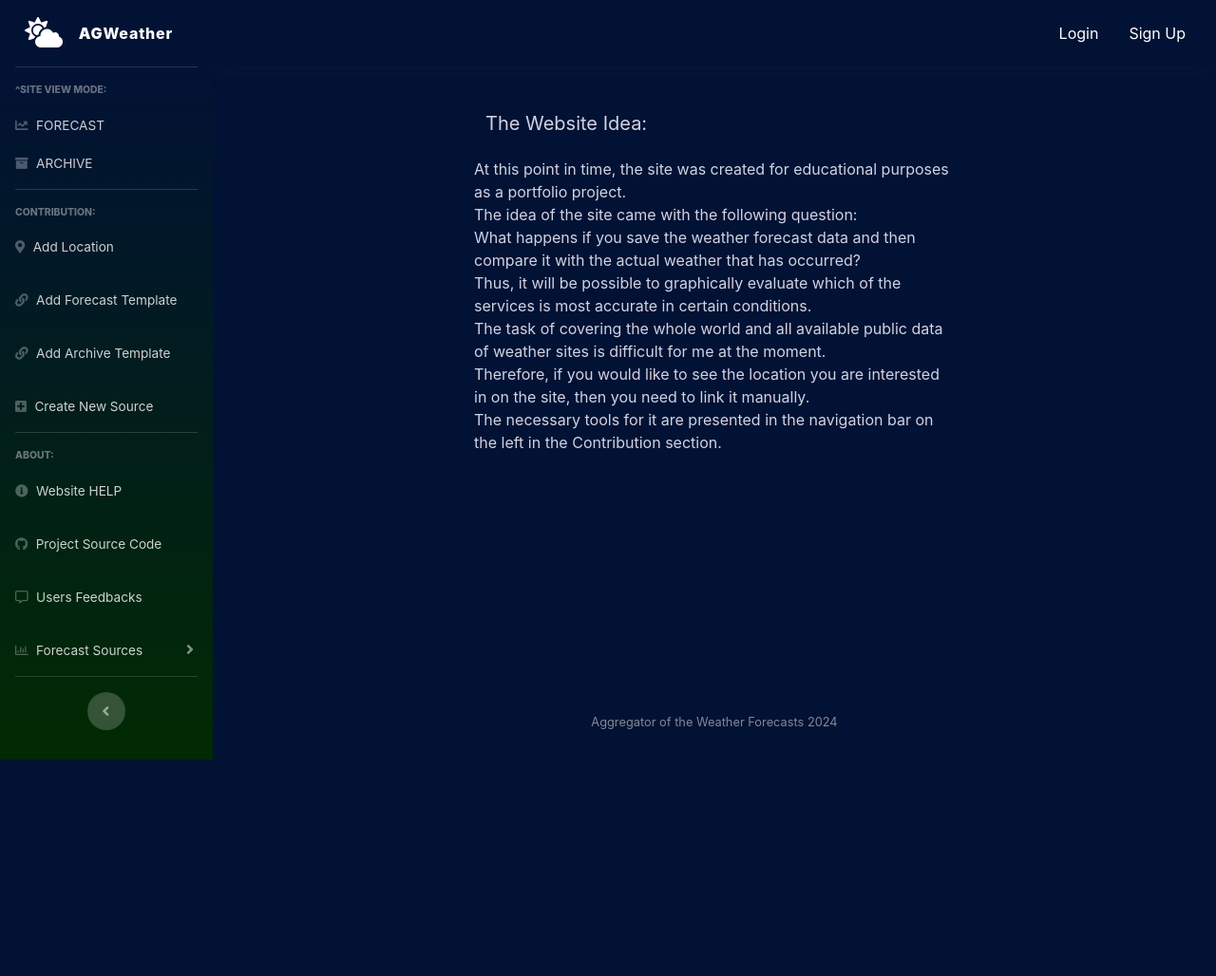
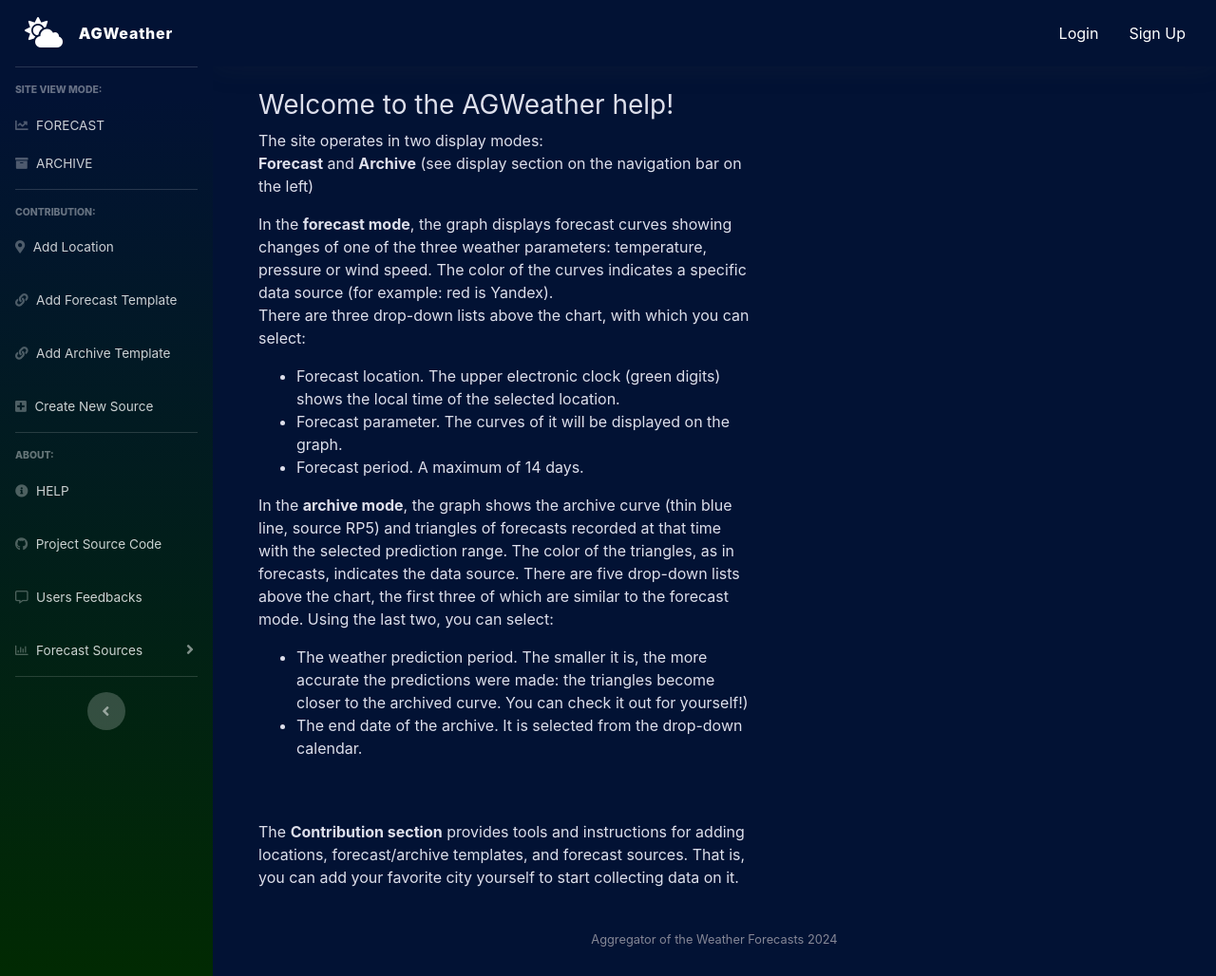
Before and after one commit to OtekvonSoraden/agweather-on-docker, a Django app: page /help/ in a window 1280 px wide. Shown: the whole page at 95% size. Before the commit the page ends 800 px from the top, so only its background shows below. Run offline with Django 4.2, Linux system fonts and the light colour scheme; data that the repository does not hold is empty; parts of the project's set-up code (start-up, migrations or seed data) failed here and were passed over; some libraries are stand-ins or nearby versions; some web fonts are replaced.

Commit message:
help template finished

```diff
--- a/backend/website/templates/website/base.html
+++ b/backend/website/templates/website/base.html
@@ -68,7 +68,7 @@
 
             <!-- Heading -->
             <div class="sidebar-heading">
-                ^Site view mode:
+                Site view mode:
             </div>
 
             {% with url_name=request.resolver_match.url_name %}
@@ -143,7 +143,7 @@
             <li class="nav-item">
                 <a class="nav-link" href="{% url 'website:help' %}">
                     <i class="fas fa-info-circle"></i>
-                    <span> Website HELP</span></a>
+                    <span> HELP</span></a>
             </li>
 
             <!-- Nav Item - Source Code -->
--- a/backend/website/templates/website/help.html
+++ b/backend/website/templates/website/help.html
@@ -1,16 +1,30 @@
-{% extends "user_profile/base_container.html" %}
+{% extends "website/base.html" %}
 
-{% block inner_content %}
-	<div class="text">
-		<p class="h5 text-gray-400 mb-4">The Website Idea:</p>
-	    <p class="text-gray-400 mb-2 row">
-			At this point in time, the site was created for educational purposes as a portfolio project.<br/>
-			The idea of the site came with the following question:<br/>
-			What happens if you save the weather forecast data and then compare it with the actual weather that has occurred?<br/>
-			Thus, it will be possible to graphically evaluate which of the services is most accurate in certain conditions.<br/>
-			The task of covering the whole world and all available public data of weather sites is difficult for me at the moment.<br/>
-			Therefore, if you would like to see the location you are interested in on the site, then you need to link it manually.<br/>
-			The necessary tools for it are presented in the navigation bar on the left in the Contribution section.<br/>
-		</p>
+{% block content %}
+	<div class="text-gray-300 col-7 px-5">
+		</br>
+		<h3 id="welcome-to-the-agweather-help-">Welcome to the AGWeather help!</h3>
+		<p>The site operates in two display modes: </br>
+		<strong>Forecast</strong> and <strong>Archive</strong> (see display section on the navigation bar on the left)</p>
+		<p>In the <strong>forecast mode</strong>, the graph displays forecast curves showing changes of one of the three weather parameters: temperature, pressure or wind speed. The color of the curves indicates a specific data source (for example: red is Yandex). </br>
+		There are three drop-down lists above the chart, with which you can select: </p>
+		<ul>
+		<li>Forecast location. The upper electronic clock (green digits) shows the local time of the selected location.</li>
+		<li>Forecast parameter. The curves of it will be displayed on the graph.</li>
+		<li>Forecast period. A maximum of 14 days.</li>
+		</ul>
+		<p>In the <strong>archive mode</strong>, the graph shows the archive curve (thin blue line, source RP5) and triangles of forecasts recorded at that time with the selected prediction range. The color of the triangles, as in forecasts, indicates the data source.
+		There are five drop-down lists above the chart, the first three of which are similar to the forecast mode.
+		Using the last two, you can select:</p>
+		<ul>
+		<li>The weather prediction period. The smaller it is, the more accurate the predictions were made: the triangles become closer to the archived curve. You can check it out for yourself!)</li>
+		<li>The end date of the archive. It is selected from the drop-down calendar.</li>
+		</ul>
+
+		</br>
+		</br>
+		<p>The <strong>Contribution section</strong> provides tools and instructions for adding locations, forecast/archive templates, and forecast sources.
+		That is, you can add your favorite city yourself to start collecting data on it.</p>
+
     </div>
 {% endblock %}
```
Also changed, not shown: backend/website/templates/website/HELP.md (added, +21 -0 lines), README.md.
